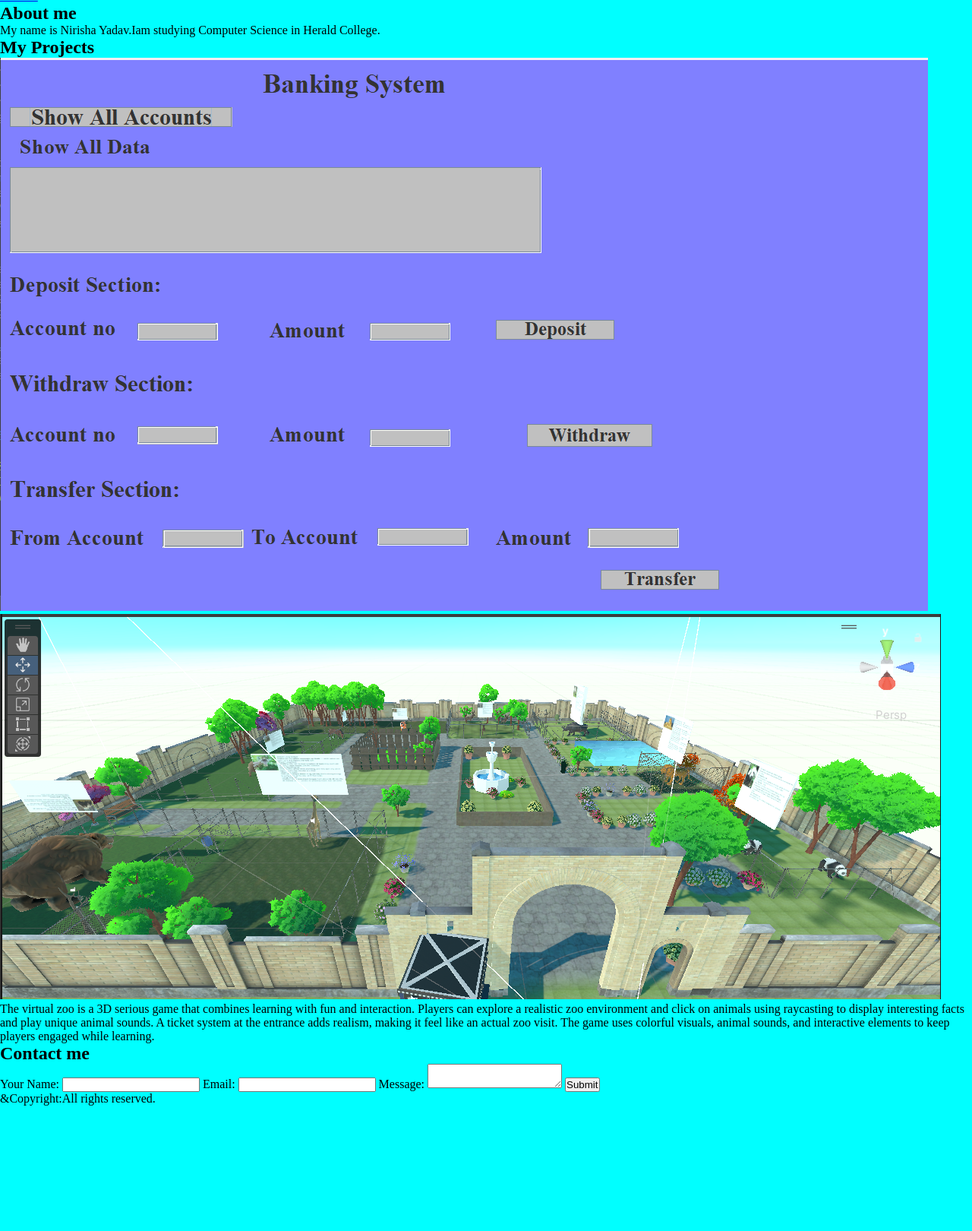
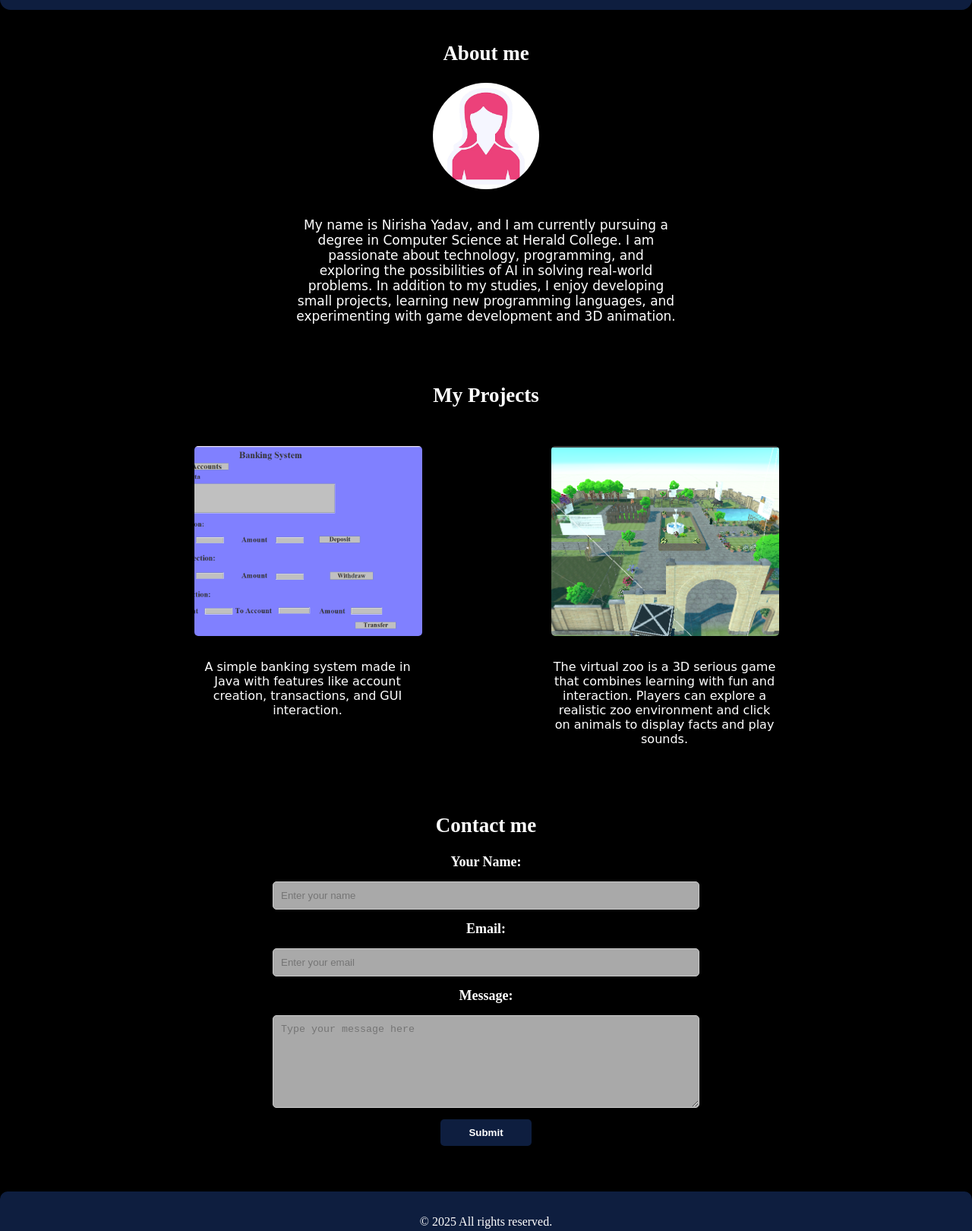
Before and after one commit to Nirisha444/Portfolio_Nirisha, a plain HTML site: page index.html in a window 1280 px wide. Shown: the part 87-1707 px from the top of the page at 76% size. Before the commit the page ends 1542 px from the top, so only its background shows below. Drawn offline with Linux system fonts and the light colour scheme.

Commit message:
Added HTML structure, CSS styling, and profile image

```diff
--- a/index.html
+++ b/index.html
@@ -17,36 +17,50 @@
 			</ul>
 		</nav>
 	</header>
-	<section id="About me">
+
+	<section id="about">
     <h1>About me</h1>
-		<p>My name is Nirisha Yadav.Iam studying Computer Science in Herald College.</p>
+    <div class="about-container">
+        <img src="profilepic.png" class="profile-pic">
+        <p>My name is Nirisha Yadav, and I am currently pursuing a degree in Computer Science at Herald College.
+        I am passionate about technology, programming, and exploring the possibilities of AI in solving real-world problems.
+        In addition to my studies, I enjoy developing small projects, learning new programming languages, and experimenting with game development and 3D animation.</p>
+    </div>
   </section>
 
-	<section id="My Projects">
+	<section id="projects">
 		<h1>My Projects</h1>
+        <div class="projects-container">
+        <div class="project-card">
             <img src="banking.png">
-		<p></p>
+            <p>A simple banking system made in Java with features like account creation, transactions, and GUI interaction.</p>
+        </div>
+
+        <div class="project-card">
             <img src="zoo.png">
-		<p>The virtual zoo is a 3D serious game that combines learning with fun and interaction. Players can explore a realistic zoo environment and click on animals using raycasting to display interesting facts and play unique animal sounds. A ticket system at the entrance adds realism, making it feel like an actual zoo visit. The game uses colorful visuals, animal sounds, and interactive elements to keep players engaged while learning.</p>
+            <p>The virtual zoo is a 3D serious game that combines learning with fun and interaction. Players can explore a realistic zoo environment and click on animals to display facts and play sounds.</p>
+        </div>
+    </div>
     </section>
 
-	<section id="Contact">
+	<section id="contact">
 		<h1>Contact me</h1>
 		<form>
 	    <label for="name">Your Name:</label>
-         <input type="text" id="name" name="name">
+        <input type="text" id="name" name="name" placeholder="Enter your name">
 
         <label for="email">Email:</label>
-         <input type="email" id="email" name="email">
+        <input type="email" id="email" name="email" placeholder="Enter your email">
 
         <label for="message">Message:</label>
-         <textarea id="message" name="message"></textarea>
+        <textarea id="message" name="message" placeholder="Type your message here"></textarea>
 
         <button type="submit">Submit</button>
     </form>
+    </section>
 
 			<footer>
-         	<p>&Copyright:All rights reserved.</p>
+         	<p>&copy; 2025 All rights reserved.</p>
          </footer>
 
 </body>
--- a/style.css
+++ b/style.css
@@ -1,13 +1,144 @@
-* {
-	margin : 0;
-	padding: 0;
-	box box-sizing: border-box;
+body {
+    background: black;
+    margin: 0;
 }
 
-body{
-	font-family: Times Roman;
-	background-color: aqua;
-	color: black;
+header {
+    background:#0E1E3F;
+    color: white;
+    display: flex;
+    justify-content: space-between;
+    align-items: center;
+    padding: 10px 15px;
+    border-radius: 14px;
+}
 
+ul {
+    list-style: none;
+    display: flex;
+    margin: 0;
+    padding: 0;
+}
 
+li {
+    margin-left: 30px;
 }
+
+li a {
+    color: white;
+    text-decoration: none;
+}
+
+li a:hover {
+    color: black;
+}
+
+section {
+    max-width: 900px;
+    margin: 0 auto;
+    padding: 20px;
+    text-align: center;
+    color: white;
+    font-size: 18px;
+    font-family: "Times New Roman", serif;
+}
+
+.about-container {
+    display: flex;
+    flex-direction: column;
+    align-items: center;
+    gap: 20px;
+}
+
+.about-container p {
+    font-size: 17px;
+    color: white;
+    max-width: 500px;
+    font-family: cursive;
+}
+
+.profile-pic {
+    width: 140px;
+    height: 140px;
+    object-fit: cover;
+    border-radius: 50%;
+}
+
+.projects-container {
+    display: flex;
+    flex-wrap: wrap;
+    justify-content: center;
+    gap: 150px;
+    margin-top: 40px;
+}
+
+.project-card {
+    width: 300px;
+    background: black;
+    padding: 10px;
+    border-radius: 8px;
+    text-align: center;
+    font-family: cursive;
+}
+
+.project-card img {
+    width: 100%;
+    height: 250px;
+    object-fit: cover;
+    border-radius: 6px;
+    margin-bottom: 10px;
+    border: 1px solid rgba(0,0,0,0.08);
+}
+
+.project-card p {
+    font-size: 16px;
+    color: w;
+}
+
+form {
+    display: flex;
+    flex-direction: column;
+    align-items: center;
+    gap: 15px;
+}
+
+label {
+    font-weight: bold;
+}
+
+input, textarea {
+    padding: 10px;
+    border: 1px solid #ccc;
+    border-radius: 5px;
+    width: 60%;
+    background-color: darkgray;
+}
+
+textarea {
+    height: 100px;
+}
+
+button {
+    width: 120px;
+    padding: 10px;
+    border: none;
+    border-radius: 5px;
+    background-color: #0E1E3F;
+    color: white;
+    font-weight: bold;
+    cursor: pointer;
+    transition: background-color 0.3s;
+}
+
+button:hover {
+    background-color: black;
+}
+
+footer {
+    background-color:#0E1E3F;
+    color: white;
+    padding: 15px 0;
+    border-radius: 10px;
+    text-align: center;
+    margin-top: 40px;
+}
```
Also changed, not shown: profilepic.png (added). Lines whose indentation alone changed are shown as unchanged.
